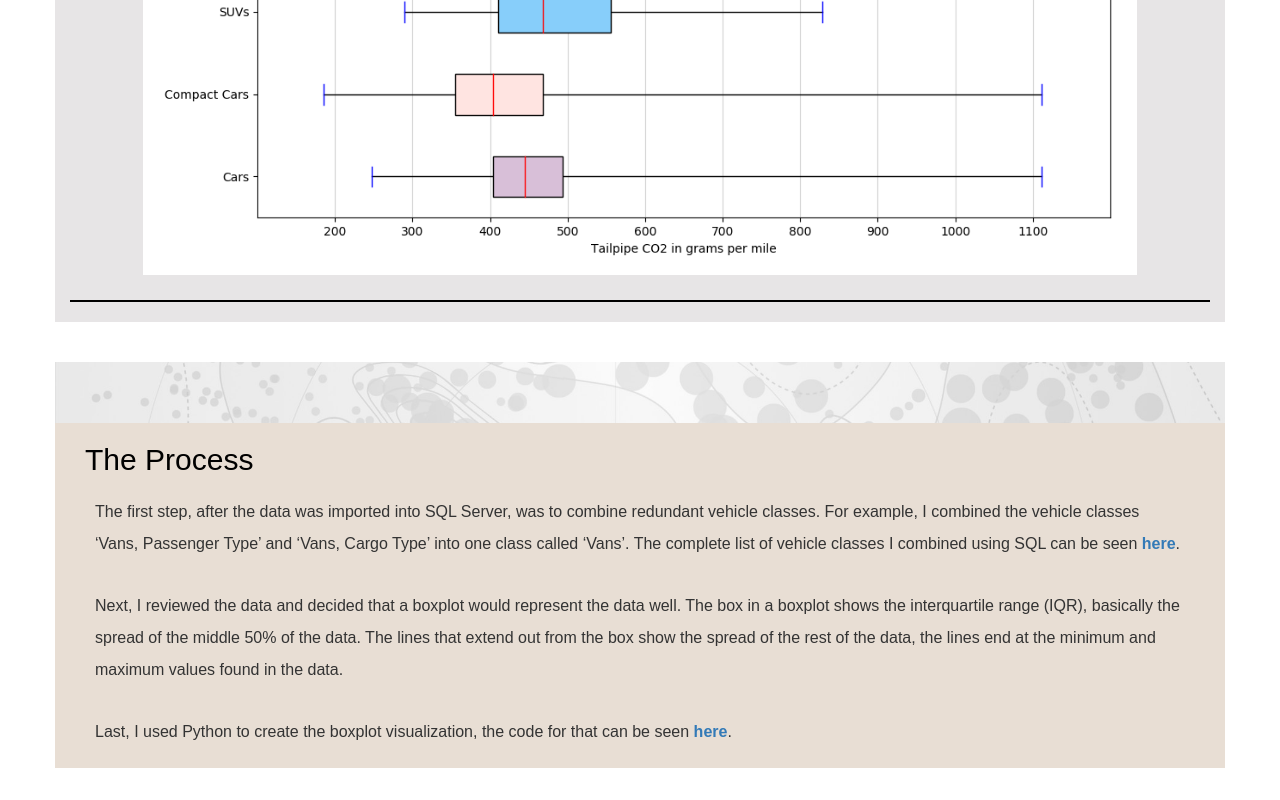
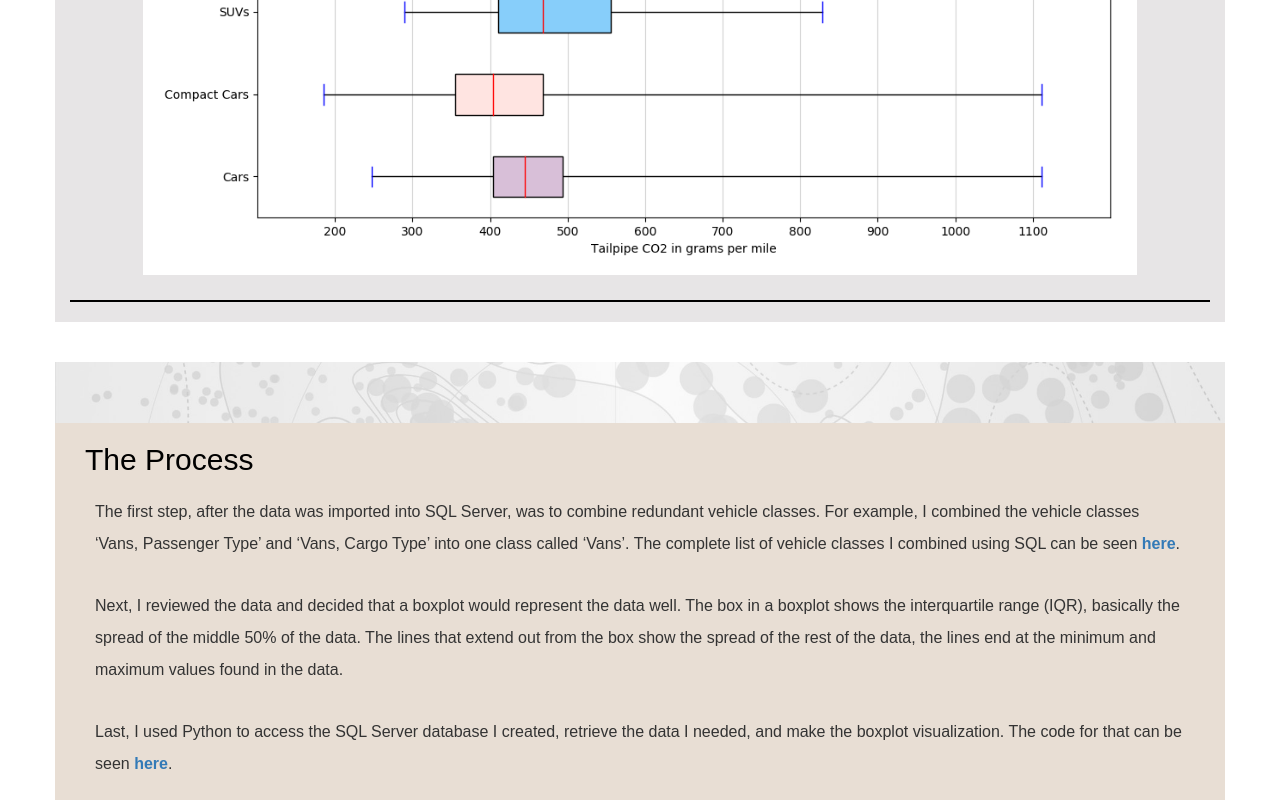
Before and after one commit to LynneWest/VehicleEmissions, a plain HTML site: page index.html in a window 1280 px wide. Shown: the part 694-1494 px from the top of the page. Before the commit the page ends 1462 px from the top, so only its background shows below. Drawn offline with nearby package versions, Linux system fonts and the light colour scheme; a web font is replaced by a local one.

Commit message:
Modify process description

```diff
--- a/index.html
+++ b/index.html
@@ -68,7 +68,7 @@
 						<h1>The Process</h1>
 						<p>The first step, after the data was imported into SQL Server, was to combine redundant vehicle classes. For example, I combined the vehicle classes ‘Vans, Passenger Type’ and ‘Vans, Cargo Type’ into one class called ‘Vans’. The complete list of vehicle classes I combined using SQL can be seen <a href="https://github.com/LynneWest/VehicleEmissions/blob/master/preprocess_VClass.sql" target="_blank">here</a>.</p>
 						<p>Next, I reviewed the data and decided that a boxplot would represent the data well. The box in a boxplot shows the interquartile range (IQR), basically the spread of the middle 50% of the data. The lines that extend out from the box show the spread of the rest of the data, the lines end at the minimum and maximum values found in the data. </p>
-						<p>Last, I used Python to create the boxplot visualization, the code for that can be seen <a href="https://github.com/LynneWest/VehicleEmissions/blob/master/Boxplot.py" target="_blank">here</a>.
+						<p>Last, I used Python to access the SQL Server database I created, retrieve the data I needed, and make the boxplot visualization. The code for that can be seen <a href="https://github.com/LynneWest/VehicleEmissions/blob/master/Boxplot.py" target="_blank">here</a>.
 						</p>
 					</div>
 				</div>
```
